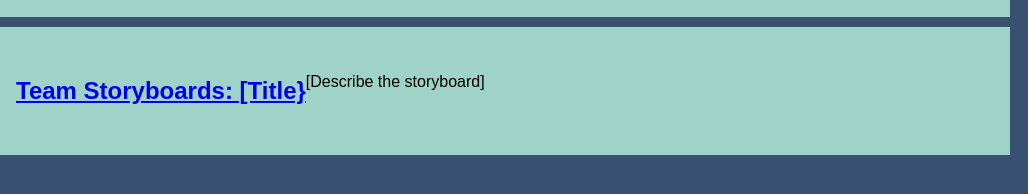
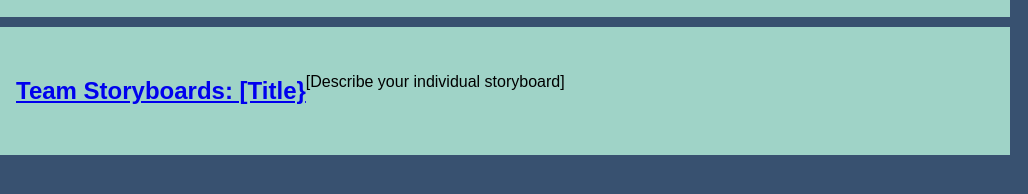
Before and after one commit to CSE-ADCAMP/CSE-ADCAMP.github.io, a plain HTML site: page index.html in a window 1280 px wide. Shown: the part 486-680 px from the top of the page, 252-1280 px from the left. Drawn offline with Linux system fonts and the light colour scheme.

Commit message:
Update index.html

```diff
--- a/index.html
+++ b/index.html
@@ -40,7 +40,7 @@
       <img src = "images/my-storyboard.jpg" />
       <section class = "assign det">
         <a href = "files/all-storyboards.pdf"><h2> Team Storyboards: [Title} </h2></a>
-        <p> [Describe the storyboard] </p>
+        <p> [Describe your individual storyboard] </p>
       </section>
     </section>
 
```
